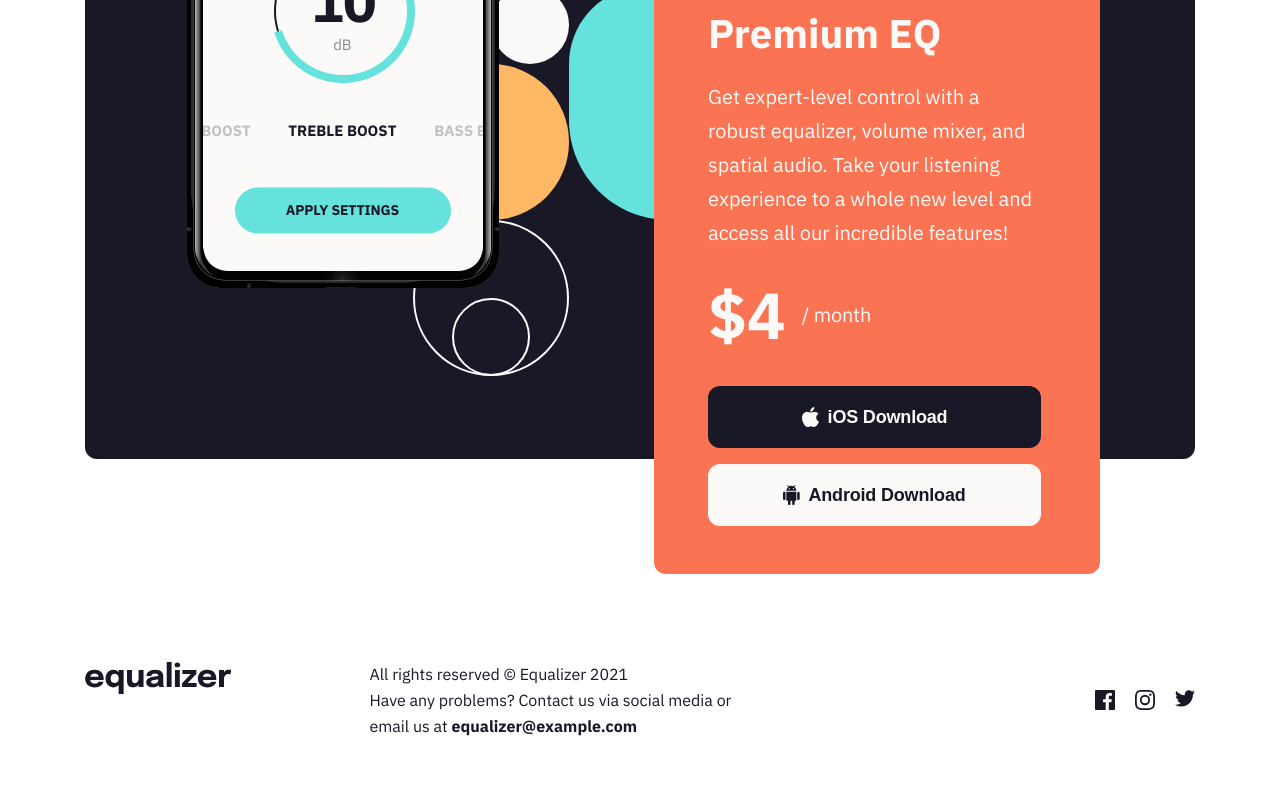
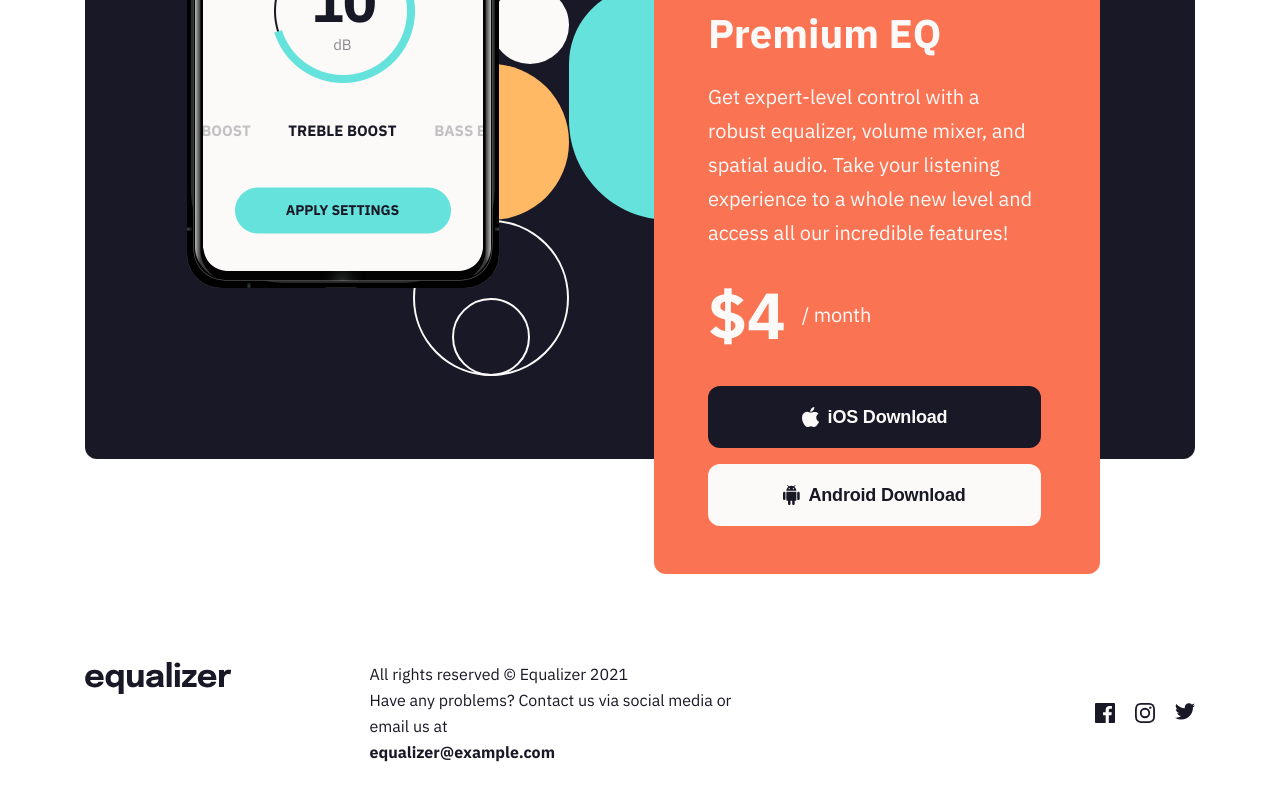
Before and after one commit to ostapyshyn/FM-Equalizer-landing-page, a React (Create React App) app: page / in a window 1280 px wide. Shown: the part 1002-1802 px from the top of the page. Built offline with nearby package versions, Linux system fonts and the light colour scheme.

Commit message:
Fix mobile styles

```diff
--- a/src/components/Footer/Footer.jsx
+++ b/src/components/Footer/Footer.jsx
@@ -12,7 +12,7 @@ const Footer = () => {
       <p>
         All rights reserved © Equalizer 2021 <br /> Have any problems? Contact us via social media
         or
-        <br /> email us at <span>equalizer@example.com</span>
+        <span className={styles.email}> email us at</span> <span>equalizer@example.com</span>
       </p>
       <ul>
         <li>
--- a/src/components/Footer/Footer.module.scss
+++ b/src/components/Footer/Footer.module.scss
@@ -23,10 +23,21 @@
     color: #191826;
     span {
       font-weight: 700;
+      @include mq(760px) {
+        display: block;
+      }
     }
     @include mq(1200px) {
       flex-wrap: wrap;
       transform: translateX(0);
+    }
+
+    .email {
+      font-weight: 300;
+      display: block;
+      @include mq(760px) {
+        display: inline;
+      }
     }
   }
   ul {
--- a/src/index.scss
+++ b/src/index.scss
@@ -64,6 +64,7 @@ body {
   @include mq(760px) {
     background-image: none;
     padding-top: 40px;
+    padding-bottom: 80px;
   }
 }
 
```
